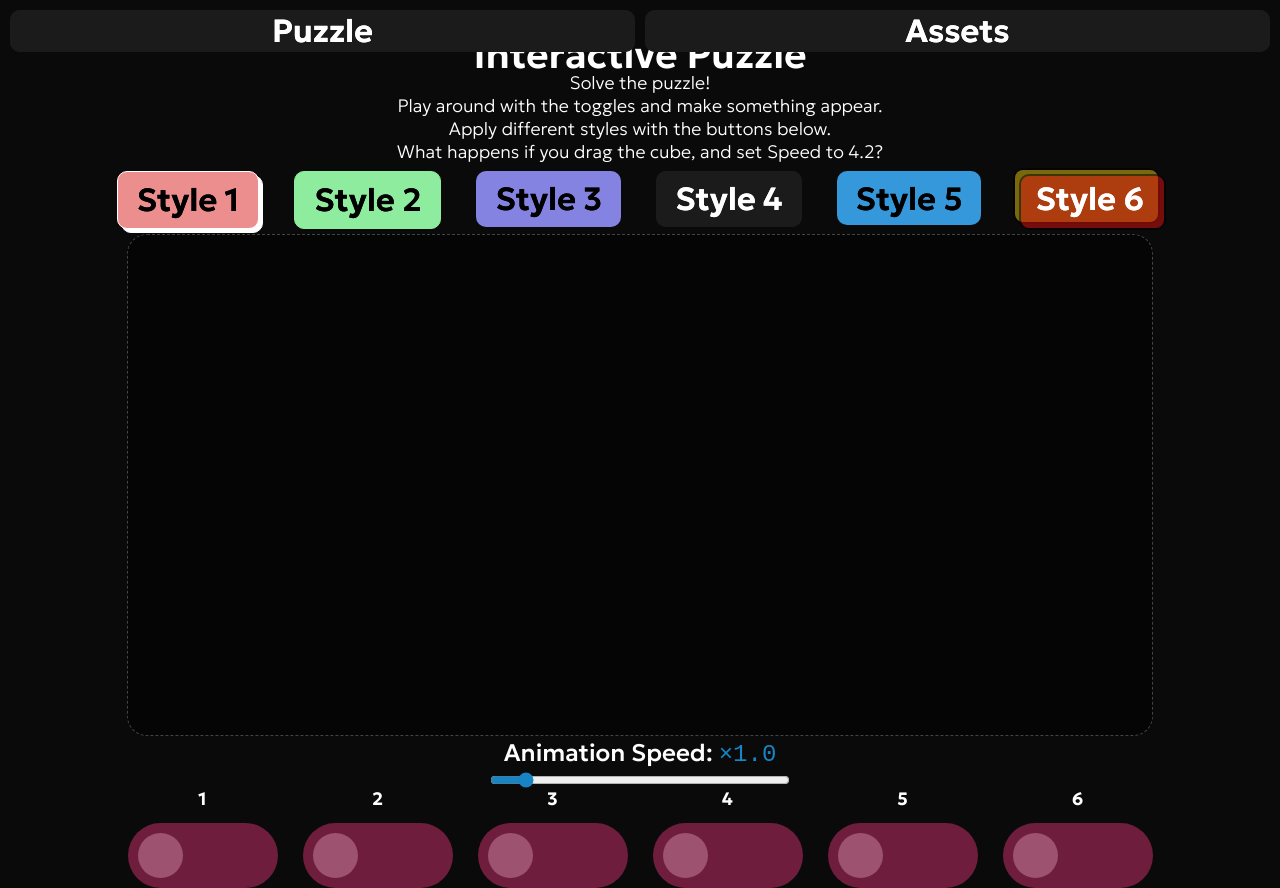
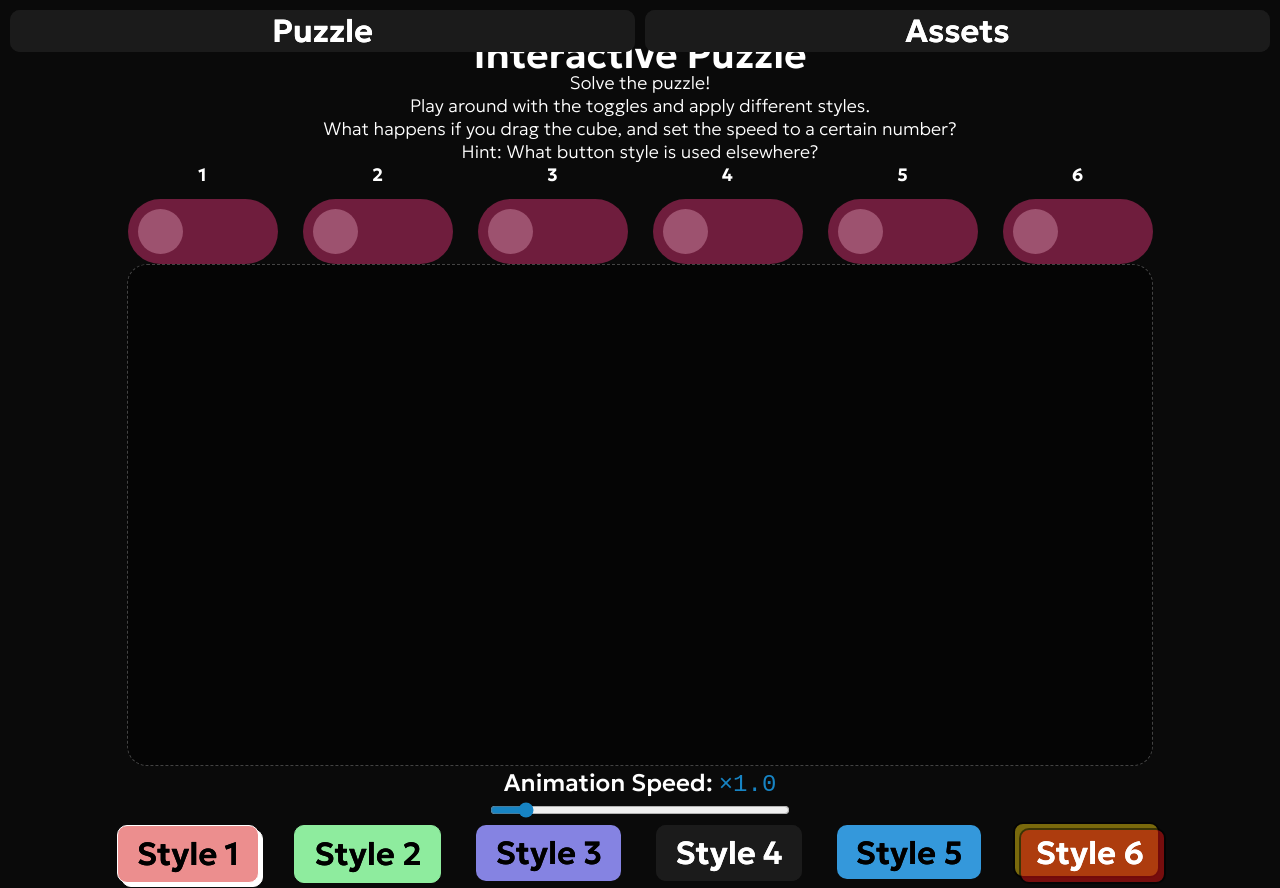
Before and after one commit to CrispyMiatr/frontend-animation-templates, a React (Vite) app: page / in a window 1280 px wide. Built offline with nearby package versions, Linux system fonts and the light colour scheme.

Commit message:
feat(Home): switch btn & toggle position

```diff
--- a/src/modules/pages/Home.tsx
+++ b/src/modules/pages/Home.tsx
@@ -60,18 +60,22 @@ export const Home = () => {
                 <ScrollText
                     items={[
                         "Solve the puzzle!",
-                        "Play around with the toggles and make something appear.",
-                        "Apply different styles with the buttons below.",
-                        "What happens if you drag the cube, and set Speed to 4.2?"
+                        "Play around with the toggles and apply different styles.",
+                        "What happens if you drag the cube, and set the speed to a certain number?",
+                        "Hint: What button style is used elsewhere?"
                     ]}
                 />
             </div>
 
             <div className={styles['home-container__wrap']}>
                 <div className={styles['home-container__wrap__grid']}>
-                    {buttons.map((btn, i) => (
-                        <div key={i} onClick={() => setCurrentStyle(buttonStyles[btn.variant])}>
-                            <Button name={btn.name} variant={btn.variant} />
+                    {visibleSides.map((isOn, index) => (
+                        <div key={index} style={{ display: 'flex', flexDirection: 'column', alignItems: 'center' }}>
+                            <p className='toggle-label' style={{ fontWeight: 'bold', marginBottom: '5px' }}>{index + 1}</p>
+                            <Toggle
+                                isActive={isOn}
+                                onToggle={() => handleToggle(index)}
+                            />
                         </div>
                     ))}
                 </div>
@@ -98,13 +102,9 @@ export const Home = () => {
 
             <div className={styles['home-container__wrap']}>
                 <div className={styles['home-container__wrap__grid']}>
-                    {visibleSides.map((isOn, index) => (
-                        <div key={index} style={{ display: 'flex', flexDirection: 'column', alignItems: 'center' }}>
-                            <p className='toggle-label' style={{ fontWeight: 'bold', marginBottom: '5px' }}>{index + 1}</p>
-                            <Toggle
-                                isActive={isOn}
-                                onToggle={() => handleToggle(index)}
-                            />
+                    {buttons.map((btn, i) => (
+                        <div key={i} onClick={() => setCurrentStyle(buttonStyles[btn.variant])}>
+                            <Button name={btn.name} variant={btn.variant} />
                         </div>
                     ))}
                 </div>
```
